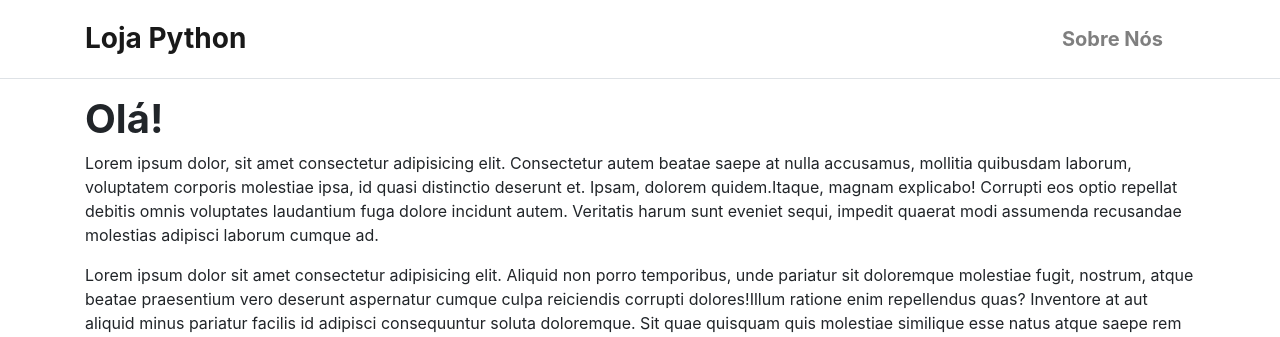
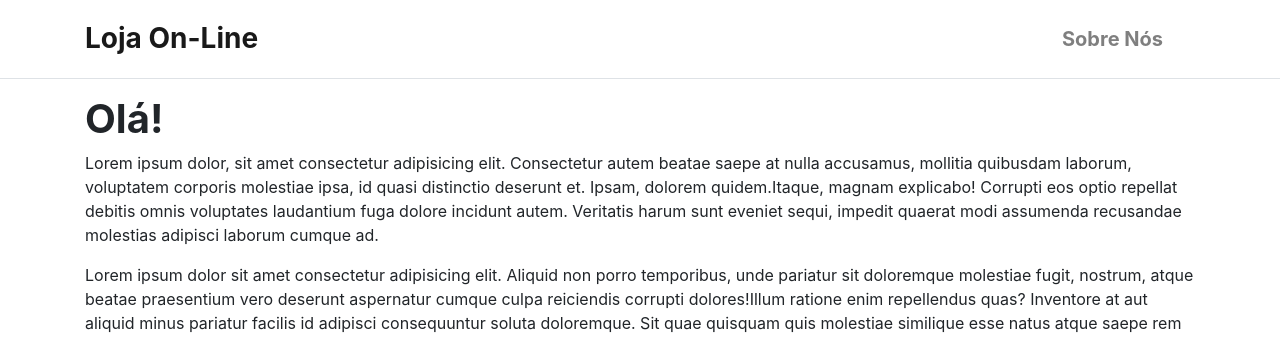
Before and after one commit to Oziel-Silva/ecommercepy, a Django app: page / in a window 1280 px wide. Shown: the top 337 px of the page. Run offline with Django 3.2, Linux system fonts and the light colour scheme.

Commit message:
add pages app

```diff
--- a/templates/base.html
+++ b/templates/base.html
@@ -9,14 +9,14 @@
     <link rel="stylesheet" href="https://cdn.jsdelivr.net/npm/bootstrap@4.5.3/dist/css/bootstrap.min.css"
         integrity="sha384-TX8t27EcRE3e/ihU7zmQxVncDAy5uIKz4rEkgIXeMed4M0jlfIDPvg6uqKI2xXr2" crossorigin="anonymous">
     <link rel="stylesheet" href="{% static 'css/style.css' %}" />
-    <title>{% block title %}Loja Python{% endblock title %}</title>
+    <title>{% block title %}Loja On-Line {% endblock title %}</title>
 </head>
 
 <body class="d-flex flex-column min-vh-100">
     <nav class="navbar navbar-expand-sm py-3 border-bottom navbar-light">
         <div class="container">
             <a href="{% url 'pages:home' %}" class="navbar-brand">
-                <span class="font-weight-bold h3">Loja Python</span>
+                <span class="font-weight-bold h3">Loja On-Line</span>
             </a>
 
             <button class="navbar-toggler" data-toggle="collapse" data-target="#navbarCollapse">
```
